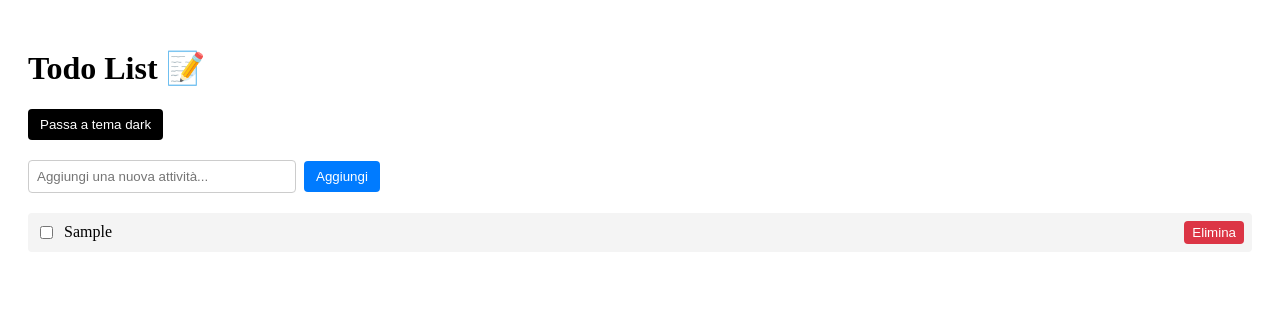
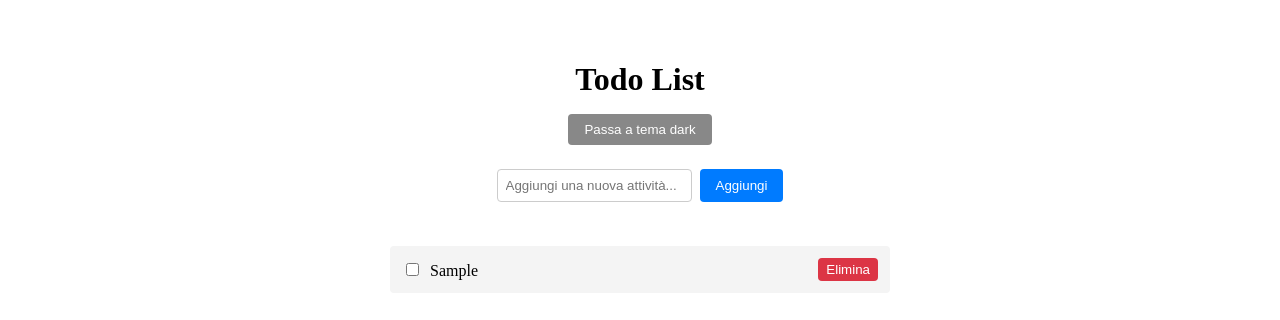
Before and after one commit to nicolomegha/todo-list-react-ts, a React (Vite) app in the folder todo-list-manteia/: page / in a window 1280 px wide. Both pictures are taken after typing "Sample" into the empty fields and a click on the button "Aggiungi". Shown: the top 320 px of the page. Built offline with nearby package versions, Linux system fonts and the light colour scheme.

Commit message:
Step 6: spostati stili inline in file CSS e migliorata dark mode

```diff
--- a/todo-list-manteia/src/App.tsx
+++ b/todo-list-manteia/src/App.tsx
@@ -1,7 +1,8 @@
-import { useState, useEffect } from 'react'
-import { useTheme } from './context/ThemeContext'
-import { AddTodo } from './components/AddTodo'
-import { TodoList } from './components/TodoList'
+import { useState, useEffect } from 'react';
+import { useTheme } from './context/ThemeContext';
+import { AddTodo } from './components/AddTodo';
+import { TodoList } from './components/TodoList';
+import './styles/App.css';
 
 interface Todo {
   id: number;
@@ -13,7 +14,6 @@ const STORAGE_KEY = 'todos';
 
 function App() {
   const { theme, toggleTheme } = useTheme();
-
 
   const [todos, setTodos] = useState<Todo[]>(() => {
     const stored = localStorage.getItem(STORAGE_KEY);
@@ -33,46 +33,38 @@ function App() {
 
   const handleAddTodo = (text: string) => {
     const newTodo: Todo = { id: Date.now(), text, completed: false };
-    setTodos(prev => [...prev, newTodo]);
+    setTodos((prev) => [...prev, newTodo]);
   };
 
   const handleRemoveTodo = (id: number) => {
-    setTodos(prev => prev.filter(todo => todo.id !== id));
+    setTodos((prev) => prev.filter((todo) => todo.id !== id));
   };
 
   const handleToggleCompleted = (id: number) => {
-    setTodos(prev =>
-      prev.map(todo =>
+    setTodos((prev) =>
+      prev.map((todo) =>
         todo.id === id ? { ...todo, completed: !todo.completed } : todo
       )
     );
   };
 
+  return (
+    <div className={`app-container ${theme}`}>
+      <h1 className="app-title">Todo List</h1>
 
-  return (
-    <div style={{ padding: '20px' }}>
-      <h1>Todo List 📝</h1>
-      <button
-        onClick={toggleTheme}
-        style={{
-          padding: '8px 12px',
-          cursor: 'pointer',
-          backgroundColor: theme === 'light' ? '#000' : '#fff',
-          color: theme === 'light' ? '#fff' : '#000',
-          border: 'none',
-          borderRadius: '4px'
-        }}
-      >
+      <button onClick={toggleTheme} className="theme-toggle-btn">
         Passa a tema {theme === 'light' ? 'dark' : 'light'}
       </button>
 
       <AddTodo onAdd={handleAddTodo} />
-      <TodoList
-  todos={todos}
-  onRemove={handleRemoveTodo}
-  onToggle={handleToggleCompleted}
-/>
 
+      <div className="todo-list">
+        <TodoList
+          todos={todos}
+          onRemove={handleRemoveTodo}
+          onToggle={handleToggleCompleted}
+        />
+      </div>
     </div>
   );
 }
--- a/todo-list-manteia/src/components/AddTodo.tsx
+++ b/todo-list-manteia/src/components/AddTodo.tsx
@@ -1,4 +1,5 @@
 import { useState, type FormEvent } from 'react';
+import './../styles/AddTodo.css';
 
 interface AddTodoProps {
   onAdd: (text: string) => void;
@@ -17,31 +18,15 @@ export const AddTodo = ({ onAdd }: AddTodoProps) => {
   };
 
   return (
-    <form onSubmit={handleSubmit} style={{ marginTop: '20px' }}>
+    <form onSubmit={handleSubmit} className="add-todo-form">
       <input
         type="text"
+        className="add-todo-input"
         placeholder="Aggiungi una nuova attività..."
         value={inputValue}
         onChange={e => setInputValue(e.target.value)}
-        style={{
-          padding: '8px',
-          marginRight: '8px',
-          border: '1px solid #ccc',
-          borderRadius: '4px',
-          width: '250px'
-        }}
       />
-      <button
-        type="submit"
-        style={{
-          padding: '8px 12px',
-          cursor: 'pointer',
-          backgroundColor: '#007bff',
-          color: '#fff',
-          border: 'none',
-          borderRadius: '4px'
-        }}
-      >
+      <button type="submit" className="add-todo-btn">
         Aggiungi
       </button>
     </form>
--- a/todo-list-manteia/src/components/TodoItem.tsx
+++ b/todo-list-manteia/src/components/TodoItem.tsx
@@ -1,3 +1,5 @@
+import "./../styles/TodoItem.css";
+
 interface TodoItemProps {
   id: number;
   text: string;
@@ -6,44 +8,26 @@ interface TodoItemProps {
   onToggle: (id: number) => void;
 }
 
-  export const TodoItem = ({ id, text, completed, onRemove, onToggle }: TodoItemProps) => {
+export const TodoItem = ({
+  id,
+  text,
+  completed,
+  onRemove,
+  onToggle,
+}: TodoItemProps) => {
   return (
-      <li
-        style={{
-          display: 'flex',
-          justifyContent: 'space-between',
-          alignItems: 'center',
-          padding: '8px',
-          marginBottom: '8px',
-          backgroundColor: completed ? '#d4edda' : '#f4f4f4',
-          borderRadius: '4px',
-          listStyle: 'none'
-        }}
-      >
-        <div style={{ display: 'flex', alignItems: 'center', gap: '8px' }}>
+    <li className="todo-item">
+      <div className="todo-item-left">
         <input
           type="checkbox"
           checked={completed}
           onChange={() => onToggle(id)}
         />
-          <span style={{
-            textDecoration: completed ? 'line-through' : 'none',
-            opacity: completed ? 0.6 : 1
-          }}>
+        <span className={`todo-text ${completed ? "completed" : ""}`}>
           {text}
         </span>
       </div>
-        <button
-          onClick={() => onRemove(id)}
-          style={{
-            padding: '4px 8px',
-            backgroundColor: '#dc3545',
-            color: '#fff',
-            border: 'none',
-            borderRadius: '4px',
-            cursor: 'pointer'
-          }}
-        >
+      <button className="todo-remove-btn" onClick={() => onRemove(id)}>
         Elimina
       </button>
     </li>
--- a/todo-list-manteia/src/components/TodoList.tsx
+++ b/todo-list-manteia/src/components/TodoList.tsx
@@ -14,7 +14,7 @@ interface TodoListProps {
 
 export const TodoList = ({ todos, onRemove, onToggle }: TodoListProps) => {
   if (todos.length === 0) {
-    return <p style={{ marginTop: '20px' }}>Nessuna attività presente 💤</p>;
+    return <p style={{ marginTop: '20px' }}>Nessuna attività presente </p>;
   }
 
   return (
--- /dev/null
+++ b/todo-list-manteia/src/styles/AddTodo.css
@@ -0,0 +1,26 @@
+.add-todo-form {
+    display: flex;
+    gap: 0.5rem;
+    margin-bottom: 1.5rem;
+}
+
+.add-todo-input {
+    flex: 1;
+    padding: 0.5rem;
+    border: 1px solid #ccc;
+    border-radius: 4px;
+}
+
+.add-todo-btn {
+    padding: 0.5rem 1rem;
+    border: none;
+    cursor: pointer;
+    border-radius: 4px;
+    background-color: #007bff;
+    color: #ffffff;
+    transition: background-color 0.2s ease;
+}
+
+.add-todo-btn:hover {
+    background-color: #0056b3;
+}
--- /dev/null
+++ b/todo-list-manteia/src/styles/App.css
@@ -0,0 +1,45 @@
+.app-container {
+    min-height: 100vh;
+    display: flex;
+    flex-direction: column;
+    align-items: center;
+    padding: 2rem;
+    transition: background-color 0.3s ease, color 0.3s ease;
+  }
+
+
+  .app-container.light {
+    background-color: #ffffff;
+    color: #000000;
+  }
+
+
+  .app-container.dark {
+    background-color: #1e1e1e;
+    color: #ffffff;
+  }
+
+  .app-title {
+    font-size: 2rem;
+    margin-bottom: 1rem;
+  }
+
+  .theme-toggle-btn {
+    margin-bottom: 1.5rem;
+    padding: 0.5rem 1rem;
+    border: none;
+    cursor: pointer;
+    border-radius: 4px;
+    background-color: #888;
+    color: #fff;
+    transition: background-color 0.2s ease;
+  }
+
+  .theme-toggle-btn:hover {
+    background-color: #666;
+  }
+
+  .todo-list {
+    width: 100%;
+    max-width: 500px;
+  }
--- /dev/null
+++ b/todo-list-manteia/src/styles/TodoItem.css
@@ -0,0 +1,42 @@
+.todo-item {
+    display: flex;
+    align-items: center;
+    justify-content: space-between;
+    background-color: #f4f4f4;
+    padding: 0.75rem;
+    border-radius: 4px;
+    margin-bottom: 0.5rem;
+    transition: background-color 0.3s ease;
+}
+
+
+.dark .todo-item {
+    background-color: #ffffff;
+    color: #000000;
+}
+
+.todo-text {
+    flex: 1;
+    margin-left: 0.5rem;
+    text-align: left;
+}
+
+.todo-text.completed {
+    text-decoration: line-through;
+    opacity: 0.6;
+}
+
+.todo-remove-btn {
+    margin-left: 0.5rem;
+    background-color: #dc3545;
+    color: #ffffff;
+    border: none;
+    border-radius: 4px;
+    padding: 0.25rem 0.5rem;
+    cursor: pointer;
+    transition: background-color 0.2s ease;
+}
+
+.todo-remove-btn:hover {
+    background-color: #b02a37;
+}
```
Lines whose indentation alone changed are shown as unchanged.
